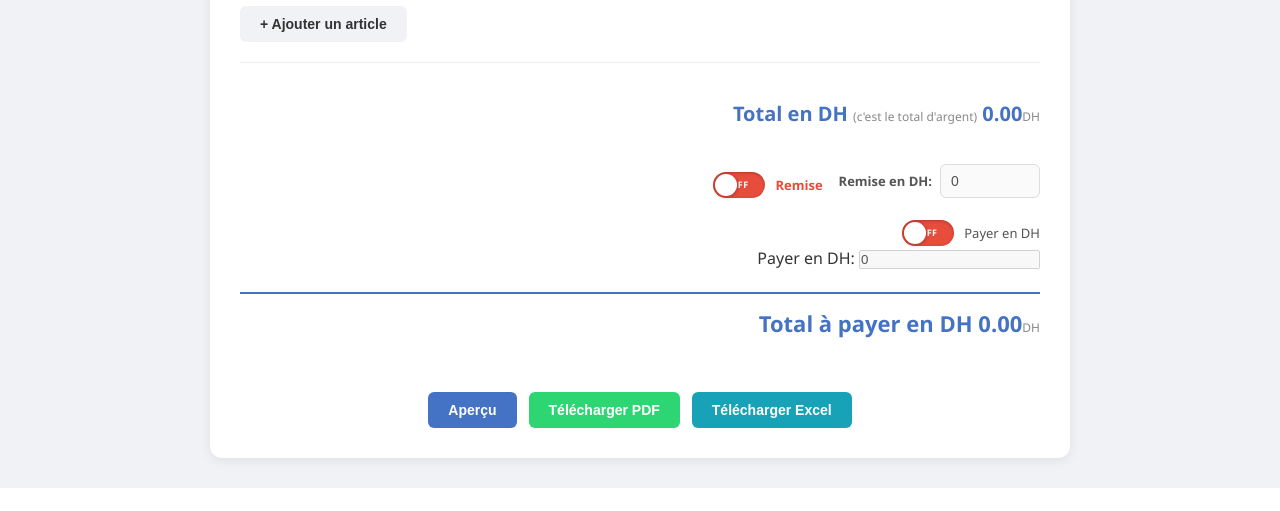
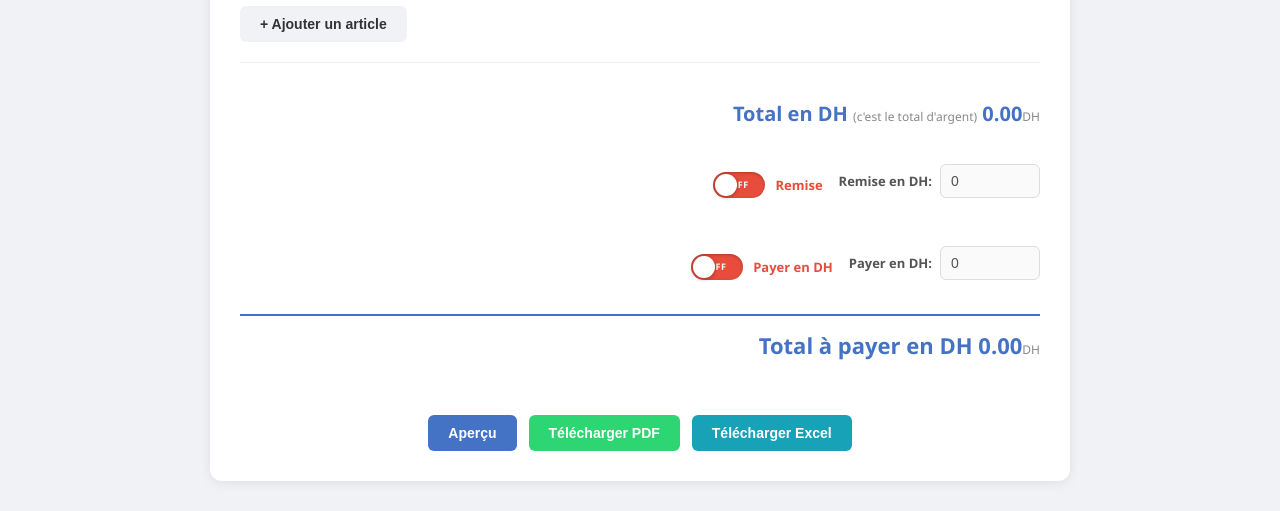
Before and after one commit to benlkadihamza/invoiceapp, a Flask app: page / in a window 1280 px wide. Shown: the part 649-1160 px from the top of the page. Before the commit the page ends 1137 px from the top, so only its background shows below. Run offline with Flask 3, Linux system fonts and the light colour scheme.

Commit message:
Update style.css

```diff
--- a/static/style.css
+++ b/static/style.css
@@ -232,6 +232,52 @@ form {
     color: #27ae60;
 }
 
+.payer-section {
+    margin-top: 20px;
+    padding: 14px 0;
+    display: flex;
+    align-items: center;
+    justify-content: flex-end;
+    gap: 16px;
+    flex-wrap: wrap;
+}
+
+#payer-input-wrap {
+    display: flex;
+    align-items: center;
+    gap: 8px;
+}
+
+#payer-input-wrap label {
+    font-size: 13px;
+    font-weight: 600;
+    color: #555;
+}
+
+#payer-input-wrap input {
+    width: 100px;
+    padding: 8px 10px;
+    border: 1px solid #ddd;
+    border-radius: 6px;
+    font-size: 14px;
+    text-align: left;
+}
+
+#payer-input-wrap input:focus {
+    outline: none;
+    border-color: #e74c3c;
+    box-shadow: 0 0 0 3px rgba(231,76,60,0.15);
+}
+
+.payer-section .switch-text {
+    font-weight: 600;
+    color: #e74c3c;
+}
+
+.payer-section .switch-label input:checked ~ .switch-text {
+    color: #27ae60;
+}
+
 .actions {
     display: flex;
     gap: 12px;
```
